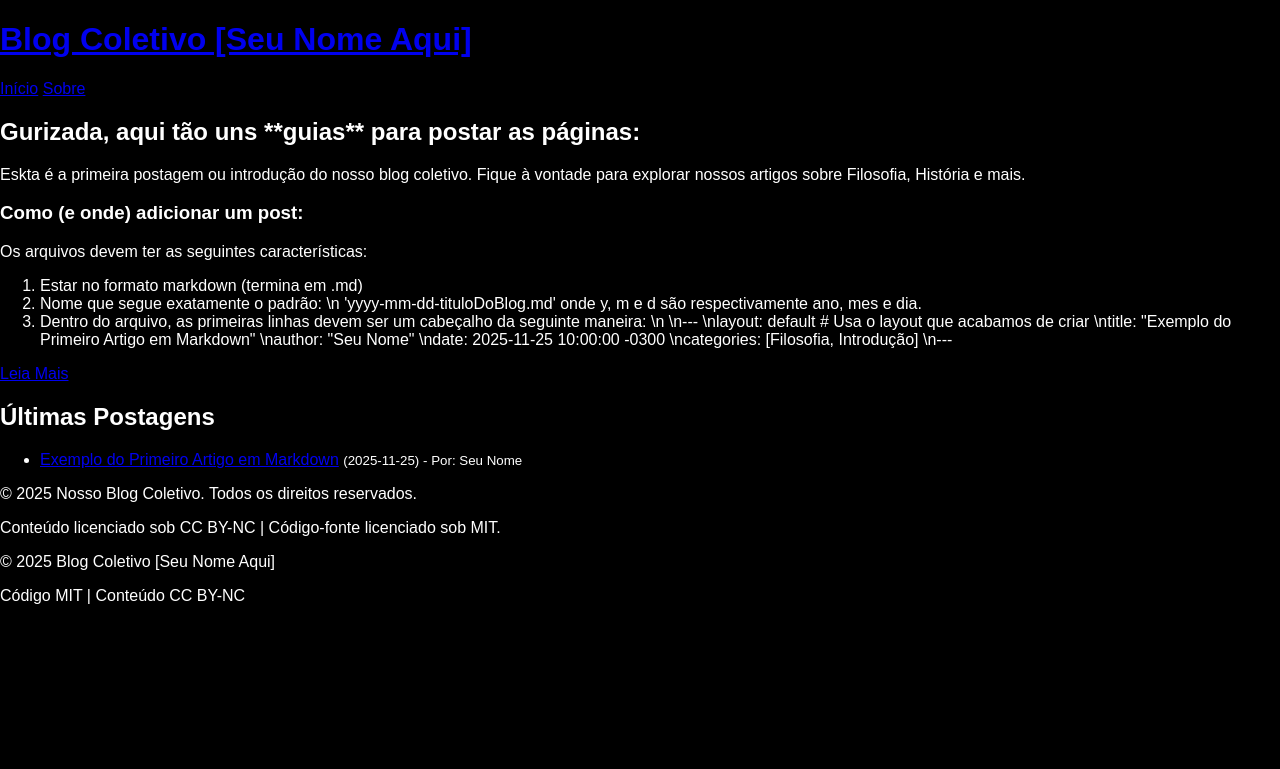
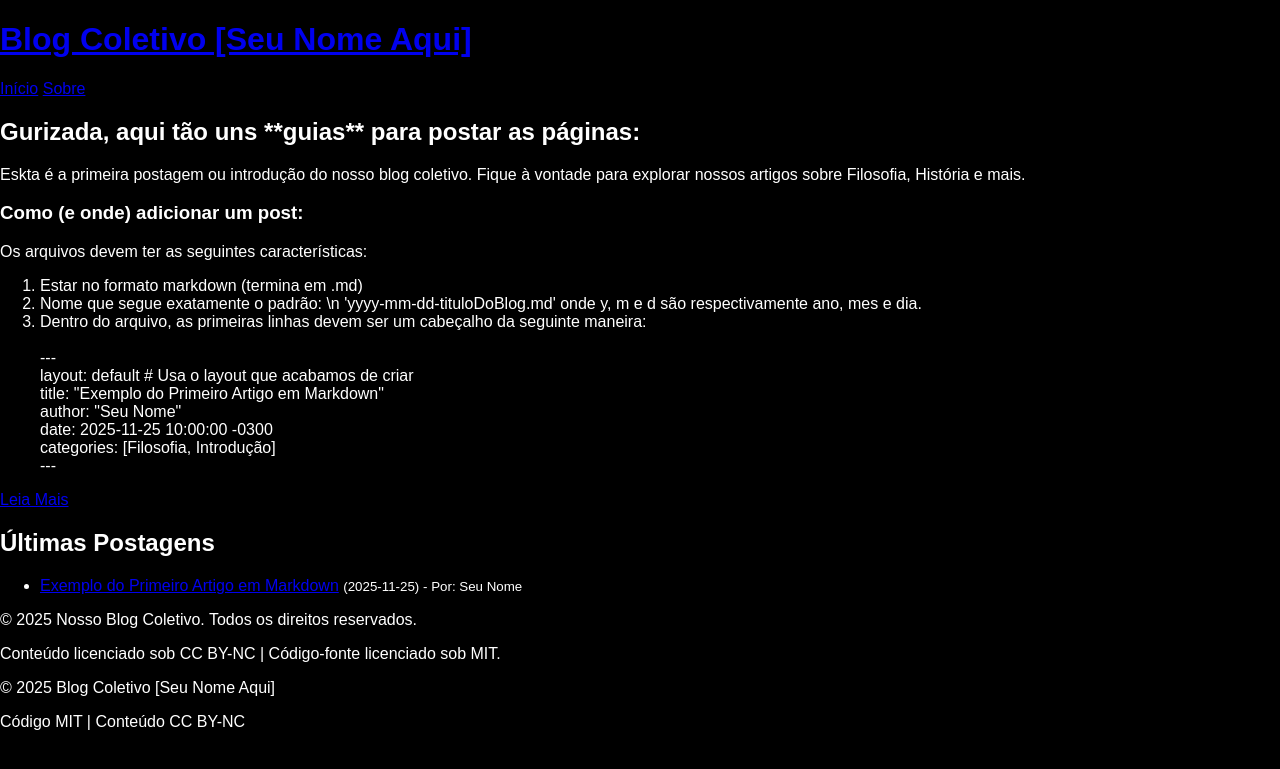
Before and after one commit to willskiufrgs-a11y/kaliTimes, a Jekyll site: the page built from index.html, in a window 1280 px wide. Shown: the top 769 px of the page. Built offline with Jekyll 4.4.1, drawn with Linux system fonts in a browser that asks for light colours.

Commit message:
\n to <br>

```diff
--- a/index.html
+++ b/index.html
@@ -28,14 +28,14 @@ title: Início
 				<ol>
 						<li>Estar no formato markdown (termina em .md)</li>
                         <li>Nome que segue exatamente o padrão: \n 'yyyy-mm-dd-tituloDoBlog.md' onde y, m e d são respectivamente ano, mes e dia.</li>
-						<li>Dentro do arquivo, as primeiras linhas devem ser um cabeçalho da seguinte maneira: \n
-\n---
-\nlayout: default # Usa o layout que acabamos de criar
-\ntitle: "Exemplo do Primeiro Artigo em Markdown"
-\nauthor: "Seu Nome"
-\ndate: 2025-11-25 10:00:00 -0300
-\ncategories: [Filosofia, Introdução]
-\n---</li>
+				<li>Dentro do arquivo, as primeiras linhas devem ser um cabeçalho da seguinte maneira: <br>
+<br>---
+<br>layout: default # Usa o layout que acabamos de criar
+<br>title: "Exemplo do Primeiro Artigo em Markdown"
+<br>author: "Seu Nome"
+<br>date: 2025-11-25 10:00:00 -0300
+<br>categories: [Filosofia, Introdução]
+<br>---</li>
 
 				</ol>
 				<a href="artigo-exemplo.html">Leia Mais</a>
```
Also changed, not shown: 1 other file.
